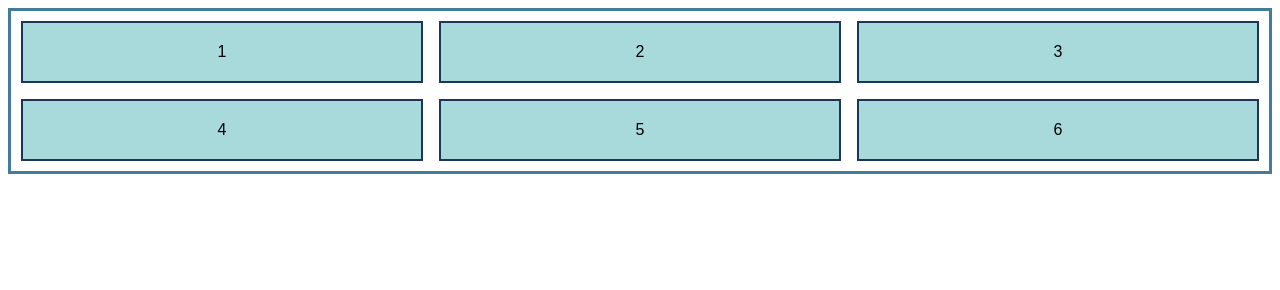
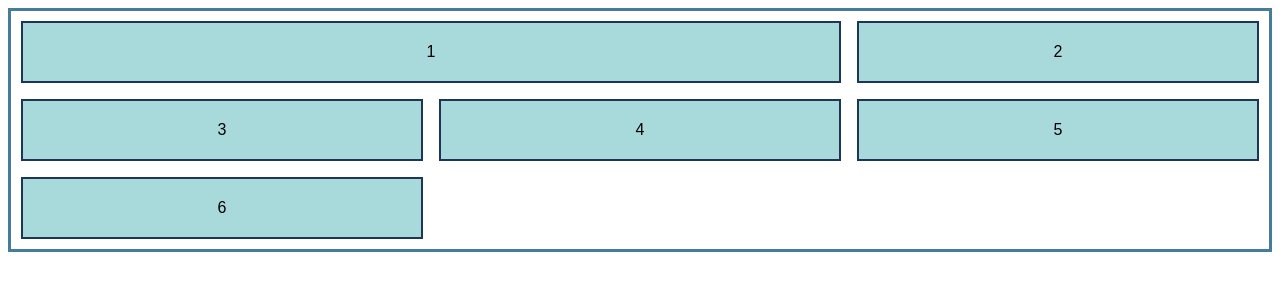
Before and after one commit to RAJAN-115/cssGridProject, a plain HTML site: page index.html in a window 1280 px wide. Drawn offline with Linux system fonts and the light colour scheme.

Commit message:
code is set up perfectly to demonstrate how spanning works.

```diff
--- a/index.html
+++ b/index.html
@@ -8,7 +8,7 @@
   </head>
   <body>
     <div class="container">
-      <div class="item">1</div>
+      <div class="item item-1">1</div>
       <div class="item">2</div>
       <div class="item">3</div>
       <div class="item">4</div>
--- a/style.css
+++ b/style.css
@@ -5,7 +5,7 @@ body {
 .container {
   border: 3px solid #457b9d;
   padding: 10px;
-    display: grid; /* Add this line */
+  display: grid;
   grid-template-columns: 1fr 1fr 1fr;
   gap: 1rem;
 }
@@ -16,3 +16,7 @@ body {
   border: 2px solid #1d3557;
   text-align: center;
 }
+
+.item-1 {
+  grid-column: span 2;
+}
```
Lines whose indentation alone changed are shown as unchanged.
